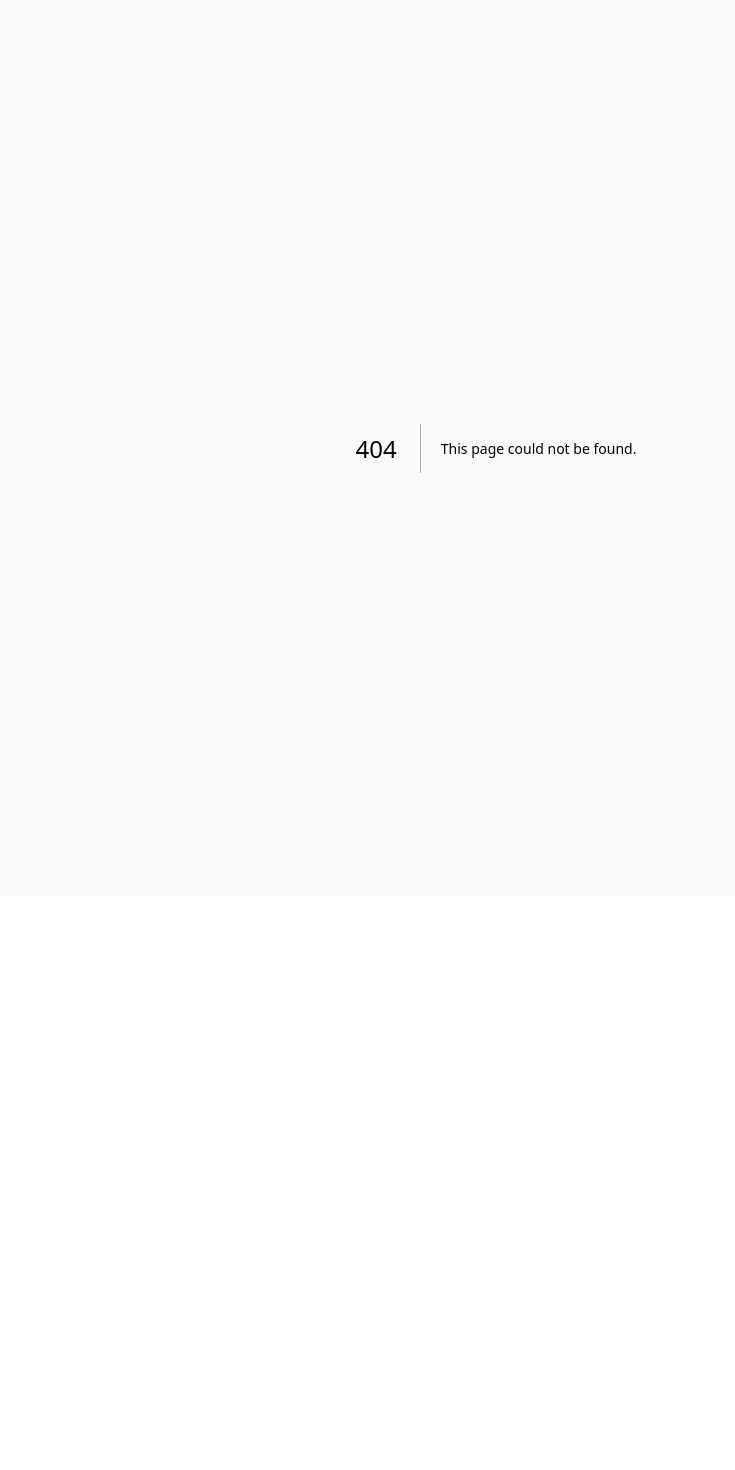
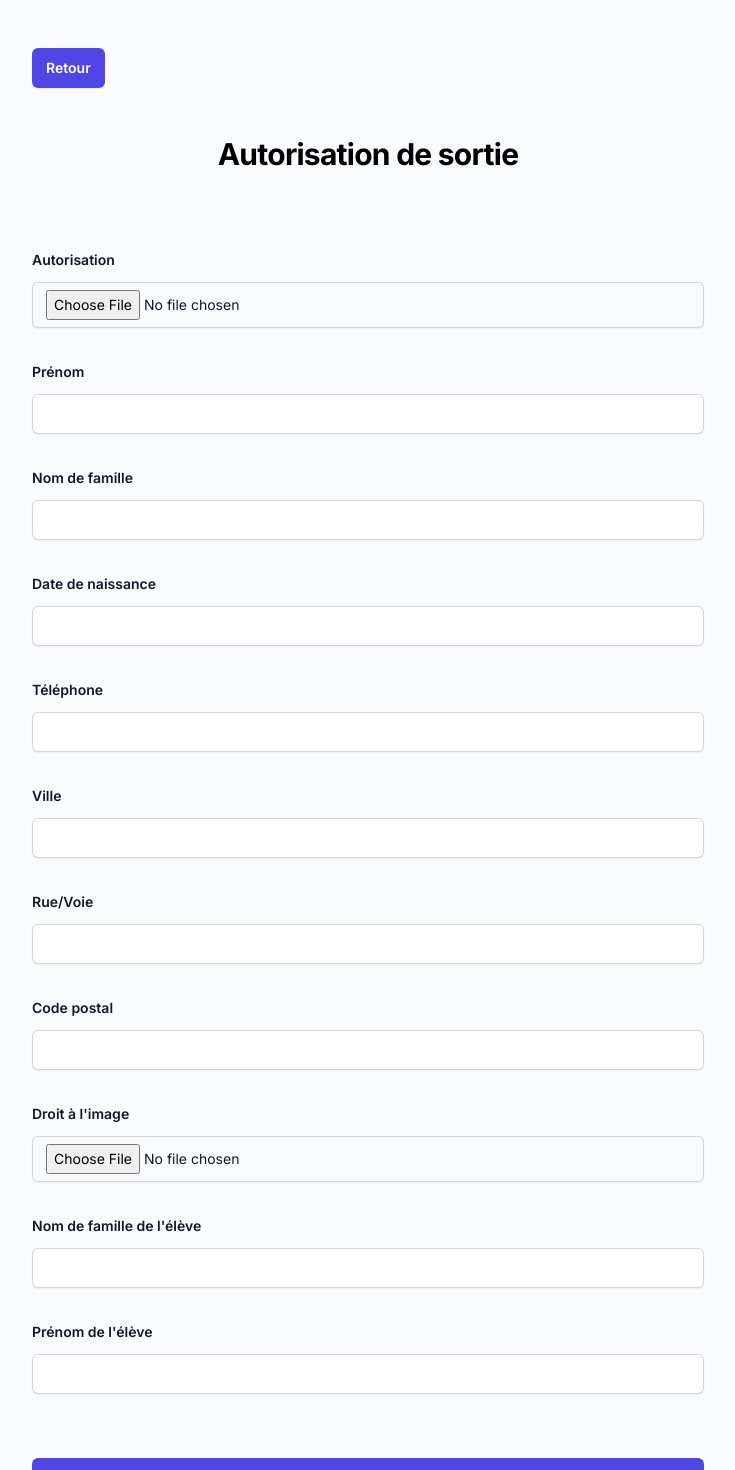
Before and after one commit to pascal-la/edulog-test, a Next.js app: page /front-office in a window 1280 px wide. Before the commit this address had no page. Shown: the top 1470 px of the page, without its empty margins (264-999 px from the left). Before the commit the page ends 896 px from the top, so only its background shows below. Built offline with nearby package versions, Linux system fonts and the light colour scheme.

Commit message:
create front office form / update ui

```diff
--- /dev/null
+++ b/src/app/front-office/page.tsx
@@ -0,0 +1,160 @@
+"use client";
+
+import { useRef } from "react";
+import Link from "next/link";
+import axios from "axios";
+
+import Title from "@/components/ui/Title";
+
+const inputs = [
+  {
+    label: "Autorisation",
+    name: "parentalAgreement",
+    type: "file",
+    accept: "application/pdf",
+  },
+  {
+    label: "Prénom",
+    name: "firstname",
+    type: "text",
+  },
+  {
+    label: "Nom de famille",
+    name: "lastname",
+    type: "text",
+  },
+  {
+    label: "Date de naissance",
+    name: "birthDate",
+    type: "text",
+  },
+  {
+    label: "Téléphone",
+    name: "phone",
+    type: "text",
+  },
+  {
+    label: "Ville",
+    name: "city",
+    type: "text",
+  },
+  {
+    label: "Rue/Voie",
+    name: "street",
+    type: "text",
+  },
+  {
+    label: "Code postal",
+    name: "zipcode",
+    type: "text",
+  },
+  {
+    label: "Droit à l'image",
+    name: "imageRightAgreement",
+    type: "file",
+    accept: "application/pdf",
+  },
+  {
+    label: "Nom de famille de l'élève",
+    name: "lastnameStudent",
+    type: "text",
+  },
+  {
+    label: "Prénom de l'élève",
+    name: "firstnameStudent",
+    type: "text",
+  },
+];
+
+export default function FrontOfficePage() {
+  const ref = useRef<HTMLFormElement>(null);
+
+  async function uploadForm(formData: FormData) {
+    const parentalAgreement = formData.get("parentalAgreement");
+    const firstname = formData.get("firstname");
+    const lastname = formData.get("lastname");
+    const birthDate = formData.get("birthDate");
+    const phone = formData.get("phone");
+    const city = formData.get("city");
+    const street = formData.get("street");
+    const zipcode = formData.get("zipcode");
+    const imageRightAgreement = formData.get("imageRightAgreement");
+    const lastnameStudent = formData.get("lastnameStudent");
+    const firstnameStudent = formData.get("firstnameStudent");
+
+    try {
+      const response = await axios.post(
+        "https://localhost:8000/api/forms",
+        {
+          parentalAgreement,
+          firstname,
+          lastname,
+          birthDate,
+          phone,
+          address: {
+            city,
+            street,
+            zipcode,
+          },
+          imageRightAgreement,
+          lastnameStudent,
+          firstnameStudent,
+        },
+        {
+          headers: {
+            "Content-Type": "multipart/form-data",
+          },
+        }
+      );
+      if (response.status === 200) {
+        ref.current?.reset();
+      }
+    } catch (err: any) {
+      alert("Upload failed: " + (err.response?.data?.message || err.message));
+      console.error(err);
+    }
+  }
+
+  return (
+    <div className="flex flex-col items-center gap-20 pr-64">
+      <div className="grid w-full max-w-2xl gap-12">
+        <div className="flex w-full">
+          <button
+            type="submit"
+            className="block rounded-md bg-indigo-600 px-3.5 py-2.5 text-center text-sm font-semibold text-white shadow-sm hover:bg-indigo-500 focus-visible:outline focus-visible:outline-2 focus-visible:outline-offset-2 focus-visible:outline-indigo-600"
+          >
+            <Link href="/">Retour</Link>
+          </button>
+        </div>
+        <div className="text-center">
+          <Title title="Autorisation de sortie" />
+        </div>
+        <form ref={ref} className="grid gap-8 w-full" action={uploadForm}>
+          {inputs.map((input) => (
+            <div key={input.type}>
+              <label className="block text-sm font-semibold leading-6 text-gray-900">
+                {input.label}
+              </label>
+              <div className="mt-2.5">
+                <input
+                  id={input.type}
+                  type={input.type}
+                  name={input.name}
+                  accept={input.accept}
+                  className="block w-full rounded-md border-0 px-3.5 py-2 text-gray-900 shadow-sm ring-1 ring-inset ring-gray-300 placeholder:text-gray-400 focus:ring-2 focus:ring-inset focus:ring-indigo-600 sm:text-sm sm:leading-6"
+                  required
+                />
+              </div>
+            </div>
+          ))}
+          <button
+            type="submit"
+            className="block mt-8 w-full rounded-md bg-indigo-600 px-3.5 py-2.5 text-center text-sm font-semibold text-white shadow-sm hover:bg-indigo-500 focus-visible:outline focus-visible:outline-2 focus-visible:outline-offset-2 focus-visible:outline-indigo-600"
+          >
+            Envoyer
+          </button>
+        </form>
+      </div>
+    </div>
+  );
+}
--- a/src/app/login/page.tsx
+++ b/src/app/login/page.tsx
@@ -1,6 +1,7 @@
 "use client";
 
 import { useRef } from "react";
+import Link from "next/link";
 import axios from "axios";
 
 import useAuthStore from "@/app/store";
@@ -73,12 +74,21 @@ export default function LoginPage() {
             </div>
           </div>
         ))}
+        <div className="grid gap-3 text-center">
           <button
             type="submit"
             className="block w-full rounded-md bg-indigo-600 px-3.5 py-2.5 text-center text-sm font-semibold text-white shadow-sm hover:bg-indigo-500 focus-visible:outline focus-visible:outline-2 focus-visible:outline-offset-2 focus-visible:outline-indigo-600"
           >
             Se connecter
           </button>
+          <span>ou</span>
+          <button
+            type="submit"
+            className="block w-full rounded-md bg-purple-600 px-3.5 py-2.5 text-center text-sm font-semibold text-white shadow-sm hover:bg-indigo-500 focus-visible:outline focus-visible:outline-2 focus-visible:outline-offset-2 focus-visible:outline-indigo-600"
+          >
+            <Link href="/front-office">Déposer un fichier</Link>
+          </button>
+        </div>
       </form>
     </div>
   );
--- a/src/app/page.tsx
+++ b/src/app/page.tsx
@@ -1,12 +1,21 @@
 "use client";
+
+import Link from "next/link";
 
 import ProtectedRoute from "@/components/ProtectedRoute";
 import Title from "@/components/ui/Title";
 
 const HomePage = () => {
   return (
-    <div className="w-full text-center">
+    <div className="flex flex-col items-center w-full text-center">
       <Title title="Bienvenue sur le portail de sortie scolaire" />
+
+      <button
+        type="submit"
+        className="block mt-8 rounded-md bg-indigo-600 px-3.5 py-2.5 text-center text-sm font-semibold text-white shadow-sm hover:bg-indigo-500 focus-visible:outline focus-visible:outline-2 focus-visible:outline-offset-2 focus-visible:outline-indigo-600"
+      >
+        <Link href="/front-office">Déposer un fichier</Link>
+      </button>
     </div>
   );
 };
```
Lines whose indentation alone changed are shown as unchanged.
